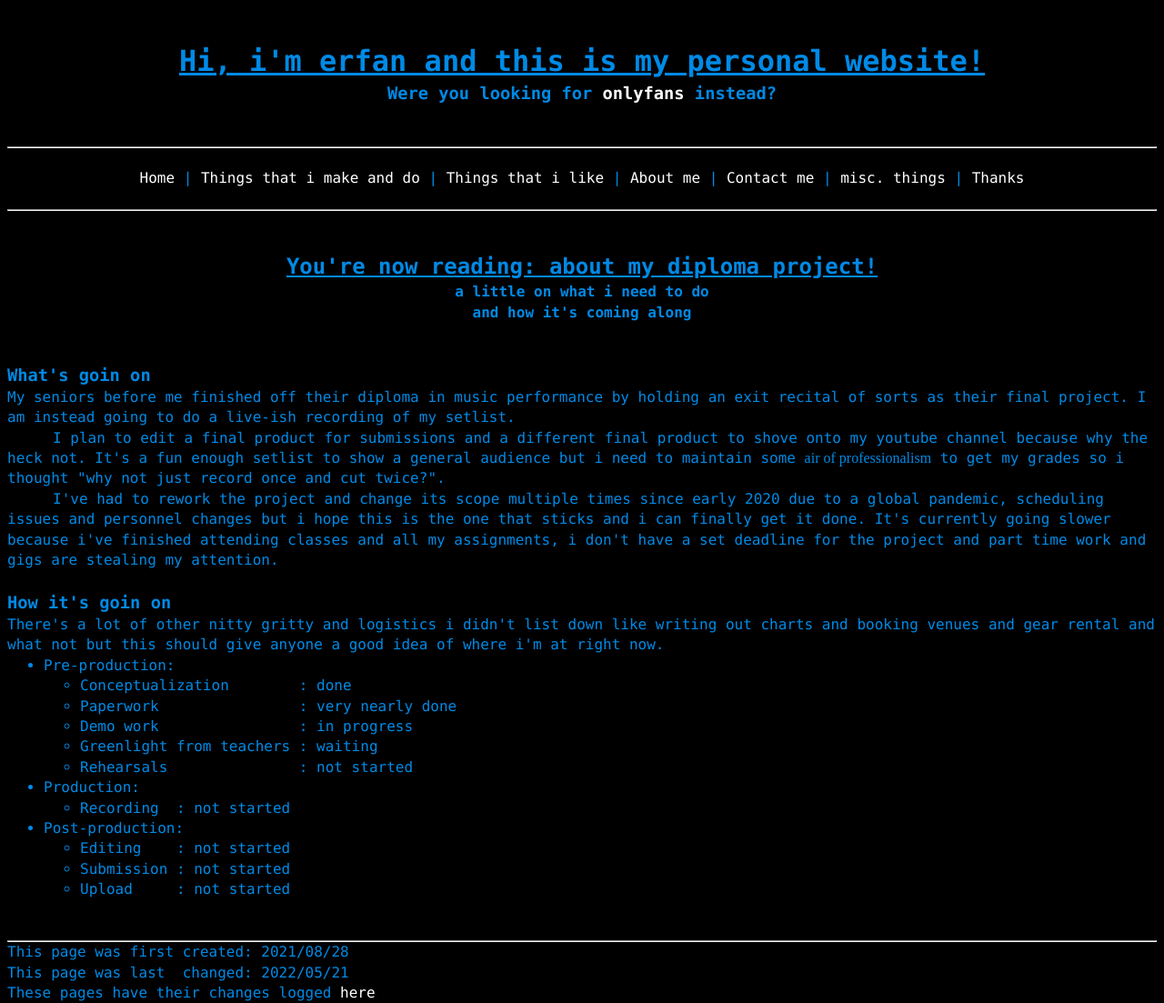
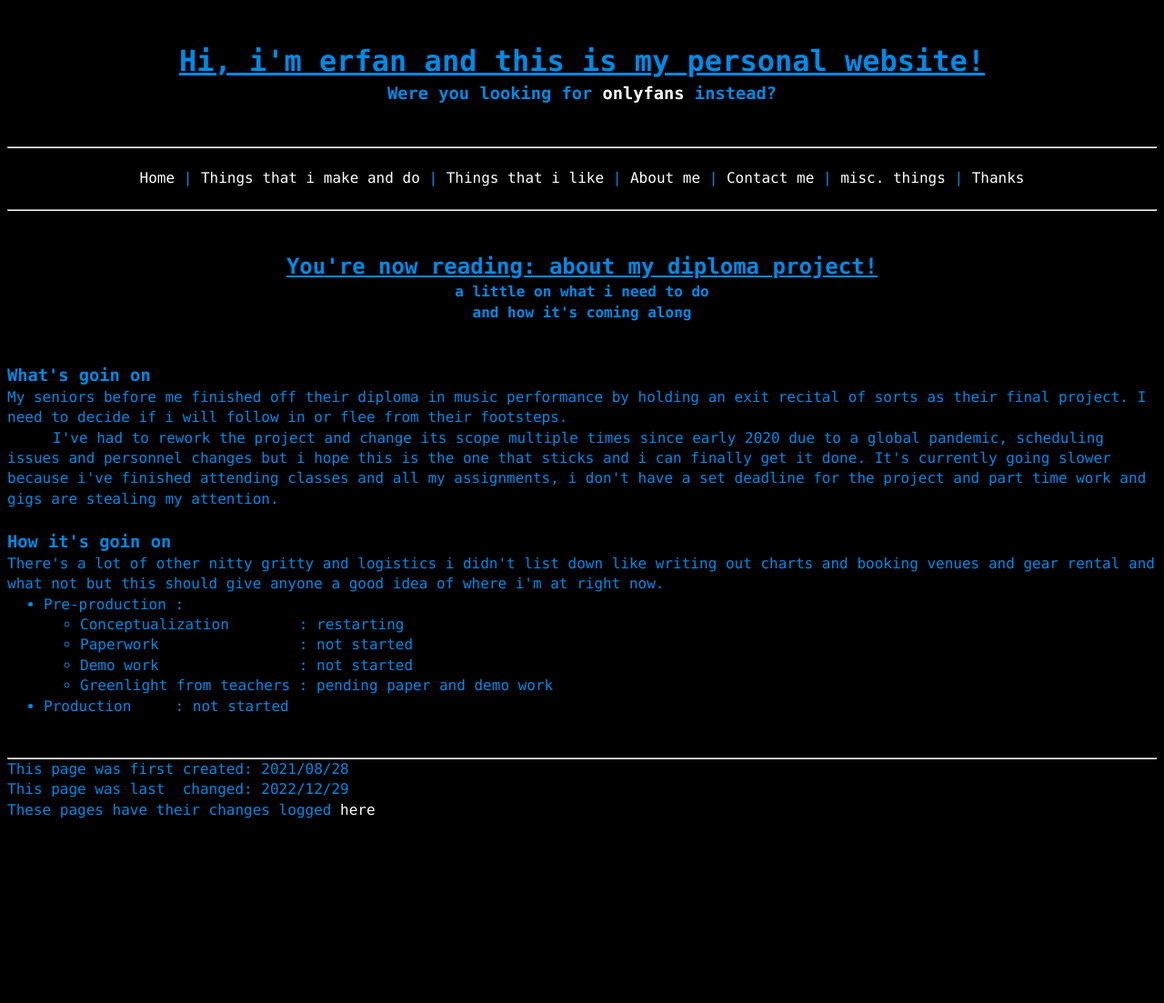
Before and after one commit to a-erfan-aa/a-erfan-aa.github.io, a Jekyll site: the page built from things-i-make/diploma.html, in a window 1280 px wide. Shown: the whole page at 91% size. Built offline with Jekyll 4.4.1, drawn with Linux system fonts in a browser that asks for light colours; after the commit the page ends 902 px from its top, so only the background shows below that.

Commit message:
Update diploma.html
Also update lastChanged

```diff
--- a/things-i-make/diploma.html
+++ b/things-i-make/diploma.html
@@ -3,7 +3,7 @@ layout: default
 title: My diploma project
 description: On why it's taking forever to complete
 firstCreated: 2021/08/28
-lastChanged: 2022/05/21
+lastChanged: 2022/12/29
 ---
 <!-- title and subtitle -->
 <div>
@@ -17,8 +17,7 @@ lastChanged: 2022/05/21
 <!-- diploma overview -->
 <div>
 	<h3>What's goin on</h3>
-	<p>My seniors before me finished off their diploma in music performance by holding an exit recital of sorts as their final project. I am instead going to do a live-ish recording of my setlist.</p>
-    <p style="text-indent: 50px;">I plan to edit a final product for submissions and a different final product to shove onto my youtube channel because why the heck not. It's a fun enough setlist to show a general audience but i need to maintain some <span style="font-family: 'Times New Roman', Times, serif;">air of professionalism</span> to get my grades so i thought "why not just record once and cut twice?".</p>
+	<p>My seniors before me finished off their diploma in music performance by holding an exit recital of sorts as their final project. I need to decide if i will follow in or flee from their footsteps.</p>
     <p style="text-indent: 50px;">I've had to rework the project and change its scope multiple times since early 2020 due to a global pandemic, scheduling issues and personnel changes but i hope this is the one that sticks and i can finally get it done. It's currently going slower because i've finished attending classes and all my assignments, i don't have a set deadline for the project and part time work and gigs are stealing my attention.</p>
 </div>
 
@@ -29,26 +28,14 @@ lastChanged: 2022/05/21
 	<h3>How it's goin on</h3>
     <p>There's a lot of other nitty gritty and logistics i didn't list down like writing out charts and booking venues and gear rental and what not but this should give anyone a good idea of where i'm at right now.</p>
 	<ul>
-        <li>Pre-production:
+        <li>Pre-production&nbsp;:
             <ul>
-                <li>Conceptualization&nbsp;&nbsp;&nbsp;&nbsp;&nbsp;&nbsp;&nbsp;                                                     : done</li>
-                <li>Paperwork&nbsp;&nbsp;&nbsp;&nbsp;&nbsp;&nbsp;&nbsp;&nbsp;&nbsp;&nbsp;&nbsp;&nbsp;&nbsp;&nbsp;&nbsp;             : very nearly done</li>
-                <li>Demo work&nbsp;&nbsp;&nbsp;&nbsp;&nbsp;&nbsp;&nbsp;&nbsp;&nbsp;&nbsp;&nbsp;&nbsp;&nbsp;&nbsp;&nbsp;             : in progress</li>
-                <li>Greenlight from teachers                                                                                        : waiting</li>
-                <li>Rehearsals&nbsp;&nbsp;&nbsp;&nbsp;&nbsp;&nbsp;&nbsp;&nbsp;&nbsp;&nbsp;&nbsp;&nbsp;&nbsp;&nbsp;                  : not started</li>
+                <li>Conceptualization&nbsp;&nbsp;&nbsp;&nbsp;&nbsp;&nbsp;&nbsp;                                                     : restarting</li>
+                <li>Paperwork&nbsp;&nbsp;&nbsp;&nbsp;&nbsp;&nbsp;&nbsp;&nbsp;&nbsp;&nbsp;&nbsp;&nbsp;&nbsp;&nbsp;&nbsp;             : not started</li>
+                <li>Demo work&nbsp;&nbsp;&nbsp;&nbsp;&nbsp;&nbsp;&nbsp;&nbsp;&nbsp;&nbsp;&nbsp;&nbsp;&nbsp;&nbsp;&nbsp;             : not started</li>
+                <li>Greenlight from teachers                                                                                        : pending paper and demo work</li>
             </ul>
         </li>
-        <li>Production:
-            <ul>
-                <li>Recording&nbsp;&nbsp;: not started</li>
-            </ul>
-        </li>
-        <li>Post-production:
-            <ul>
-                <li>Editing&nbsp;&nbsp;&nbsp;           : not started</li>
-                <li>Submission                          : not started</li>
-                <li>Upload&nbsp;&nbsp;&nbsp;&nbsp;&nbsp;: not started</li>
-            </ul>
-        </li>
+        <li>Production&nbsp;&nbsp;&nbsp;&nbsp;&nbsp;: not started</li>
     </ul>
 </div>
```
